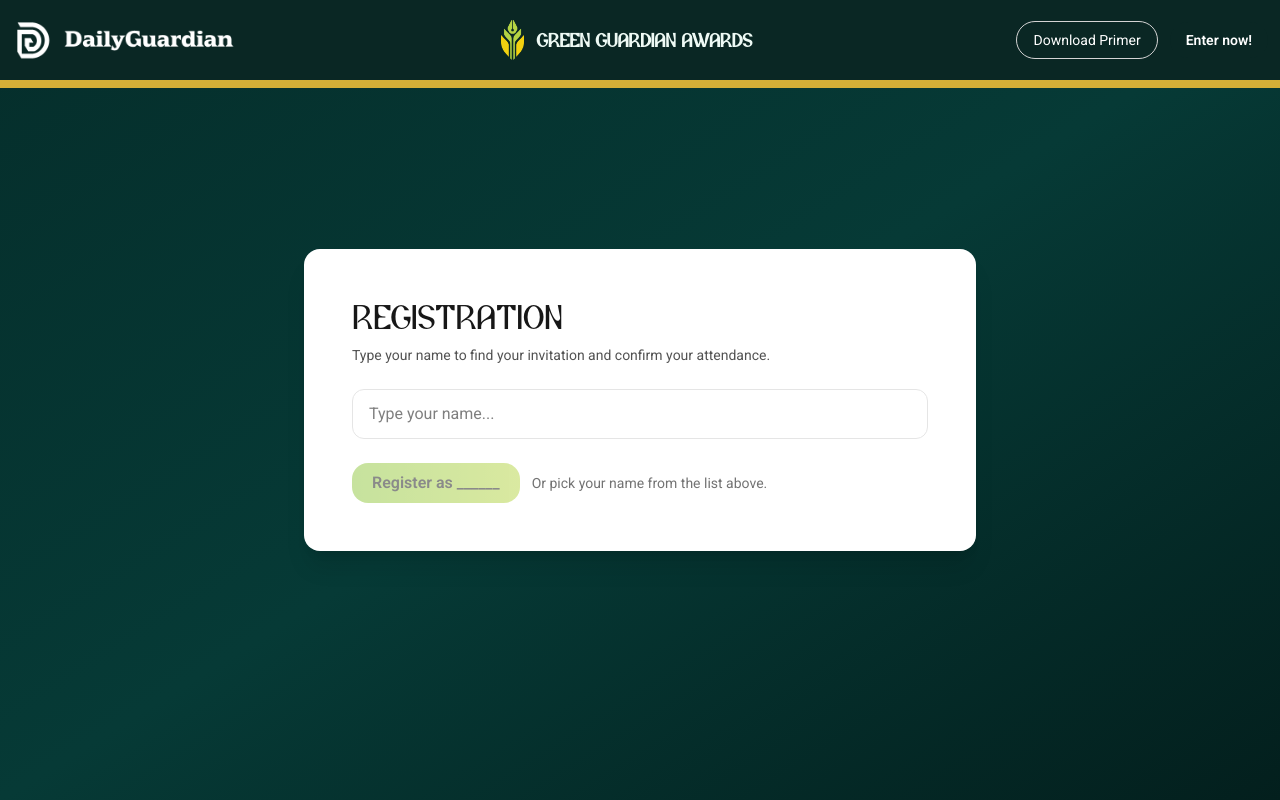
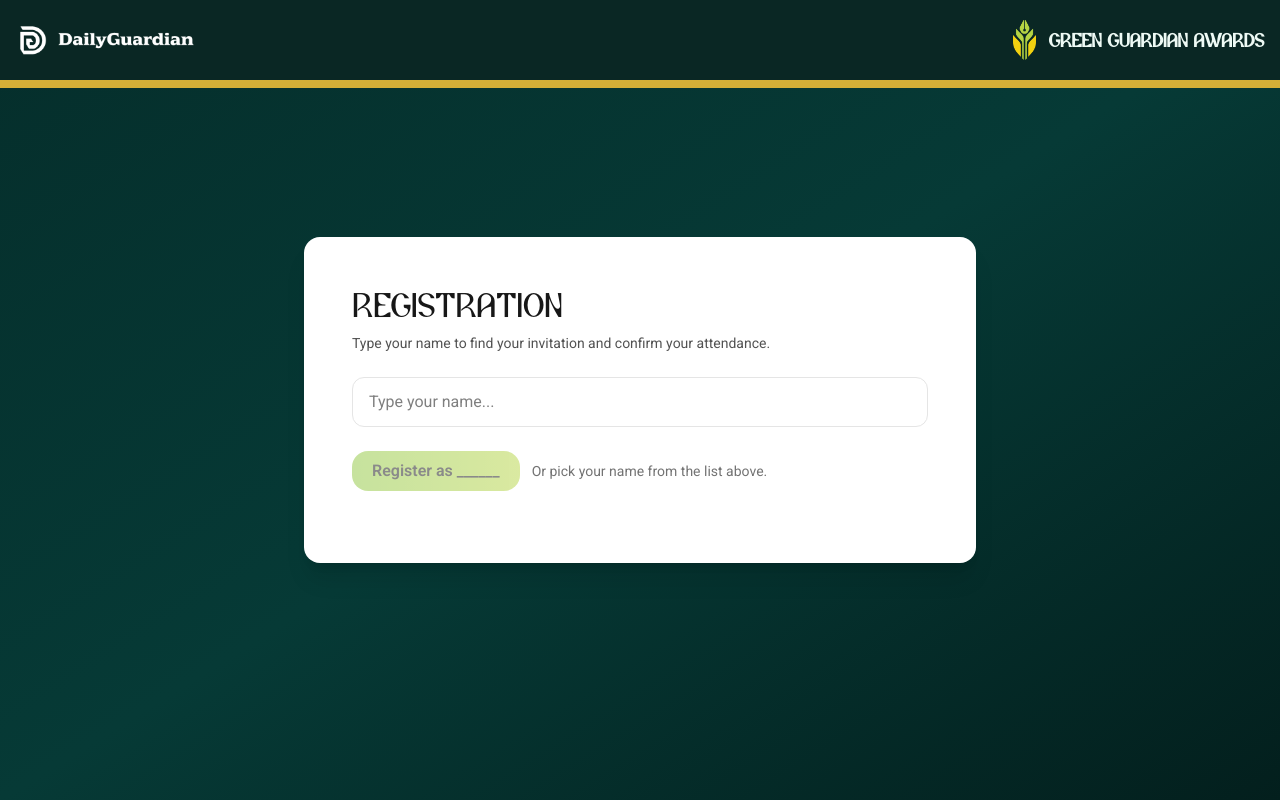
Before and after one commit to warpinnovations/green-guardian-awards, a Next.js app: page /registration in a window 1280 px wide. Built offline with nearby package versions, Linux system fonts and the light colour scheme.

Commit message:
fix: registration header and validation

```diff
--- a/app/api/registration/route.ts
+++ b/app/api/registration/route.ts
@@ -26,12 +26,18 @@ export async function POST(req: Request) {
   }
 }
 
-export async function GET() {
+export async function GET(req: Request) {
   try {
-    const { data, error } = await supabaseAdmin
-      .from("registrations")
-      .select("*")
-      .order("created_at", { ascending: false });
+    const url = new URL(req.url);
+    const name = url.searchParams.get("name")?.trim();
+
+    let query = supabaseAdmin.from("registrations").select("*").order("created_at", { ascending: false });
+
+    if (name) {
+      query = query.eq("name", name);
+    }
+
+    const { data, error } = await query;
 
     if (error) return NextResponse.json({ error: error.message }, { status: 500 });
     return NextResponse.json({ ok: true, data });
--- a/app/components/Header.tsx
+++ b/app/components/Header.tsx
@@ -1,16 +1,15 @@
 "use client";
 
 import Image from "next/image";
+import Link from "next/link";
 import ColoredLogo from "@/public/logos/asset-colored.png";
 import DGLogo from "@/public/logos/dg-logo-black.png";
 
-import Link from "next/link";
-
 interface HeaderProps {
-  showCTA?: boolean;
+   variant?: "full" | "minimal";
 }
 
-export default function Header({ showCTA = true }: HeaderProps) {
+export default function Header({ variant = "full" }: HeaderProps) {
    const scrollToId = (id: string) => {
       const el = document.getElementById(id);
       if (!el) return;
@@ -22,46 +21,42 @@ export default function Header({ showCTA = true }: HeaderProps) {
    };
 
    return (
-     <header className="fixed top-0 left-0 right-0 z-50  bg-[#0A2724] backdrop-blur-md border-b-8 border-[#D4AF37]">
-        <div className="mx-auto max-w-7xl px-3">
+      <header className="fixed top-0 left-0 right-0 z-50 bg-[#0A2724] border-b-8 border-[#D4AF37]">
+         <div className="mx-auto max-w-7xl px-4">
             <div className="flex h-20 items-center justify-between">
-              <Link href={"/"} className="cursor-pointer">
+
+               {/* LEFT — DG LOGO */}
+               <Link href="/" className="cursor-pointer">
                   <Image
                      src={DGLogo}
                      alt="Daily Guardian"
                      width={180}
                      height={100}
-                    className="mb-2 mt-2 object-contain lg:w-56 w-38 invert"
+                     className="object-contain invert"
                   />
                </Link>
-              <Link href={"/"}>
-                 <div className="flex items-center gap-3">
+
+               {/* RIGHT — GREEN GUARDIAN */}
+               <Link href="/" className="flex items-center gap-3">
                   <Image
                      src={ColoredLogo}
                      alt="Green Guardian Awards"
-                       className="lg:h-10 h-8 w-auto object-contain"
+                     className="h-8 lg:h-10 w-auto object-contain"
                      height={40}
                      priority
                   />
                   <p className="font-alviona lg:text-xl text-[15px] font-semibold text-[#eefaf5] leading-tight">
                      Green Guardian Awards
                   </p>
-                 </div>
                </Link>
 
-              {/* CTA BUTTONS */}
-              {showCTA && (
+               {/* CTA BUTTONS (only in full mode) */}
+               {variant === "full" && (
                   <div className="flex items-center gap-3">
                      <button
                         type="button"
                         onClick={() => scrollToId("primer")}
-                       className="
-                cursor-pointer
-                hidden sm:inline-flex
-                rounded-full border border-neutral-300
-                px-4 py-2 text-sm font-medium
-                hover:bg-neutral-50 hover:text-black/70  transition text-white
-              "
+                        className="hidden sm:inline-flex rounded-full border border-neutral-300 px-4 py-2 text-sm font-medium text-white hover:bg-neutral-50 hover:text-black transition"
                      >
                         Download Primer
                      </button>
@@ -69,14 +64,7 @@ export default function Header({ showCTA = true }: HeaderProps) {
                      <button
                         type="button"
                         onClick={() => scrollToId("nominate")}
-                       className="
-                cursor-pointer
-                inline-flex rounded-full
-                bg-[#0A2724] text-white
-                px-4 py-2 text-sm font-semibold
-                transition-transform duration-300 ease-out
-                hover:scale-110
-              "
+                        className="inline-flex rounded-full bg-[#D4AF37] text-[#0A2724] px-4 py-2 text-sm font-semibold hover:scale-105 transition-transform"
                      >
                         Enter now!
                      </button>
--- a/app/registration/page.tsx
+++ b/app/registration/page.tsx
@@ -6,7 +6,7 @@ export default function RegistrationPage() {
   const [invitees, setInvitees] = useState<string[]>([]);
   const [query, setQuery] = useState("");
   const [selected, setSelected] = useState<string | null>(null);
-  const [status, setStatus] = useState<null | "idle" | "saving" | "done">("idle");
+  const [status, setStatus] = useState<null | "idle" | "saving" | "done" | "already" >("idle");
 
   useEffect(() => {
     fetch("/files/invitees.json")
@@ -23,14 +23,31 @@ export default function RegistrationPage() {
 
   async function confirmRegistration(name: string) {
     setStatus("saving");
+
     try {
-      await fetch("/api/registration", {
+      // Check if already registered
+      const res = await fetch(`/api/registration?name=${encodeURIComponent(name)}`);
+      const existing = await res.json();
+
+      if (existing?.data?.length) {
+        // Already registered
+        setSelected(name);
+        setStatus("already"); // custom status
+        return;
+      }
+
+      // Proceed to register
+      const postRes = await fetch("/api/registration", {
         method: "POST",
         headers: { "content-type": "application/json" },
         body: JSON.stringify({ name }),
       });
+
+      const data = await postRes.json();
+      if (!data.ok) throw new Error(data.error || "Registration failed");
+
+      setSelected(name);
       setStatus("done");
-      setSelected(name);
     } catch (err) {
       console.error(err);
       setStatus("idle");
@@ -51,7 +68,7 @@ export default function RegistrationPage() {
 
   return (
     <main className="min-h-screen flex items-center justify-center p-6 bg-gradient-to-br from-[#052e2b] via-[#063a36] to-[#031f1d]">
-      <Header />
+      <Header variant="minimal" />
       <div className="max-w-2xl w-full bg-white rounded-2xl shadow-xl overflow-hidden">
         <div className="p-8 lg:p-12">
           <h1 className="font-alviona text-3xl lg:text-4xl text-neutral-900 mb-2">Registration</h1>
@@ -131,9 +148,33 @@ export default function RegistrationPage() {
             )}
           </div>
 
-          {status === "done" && (
-            <p className="mt-6 text-sm text-green-700">Thanks — you are registered as <strong>{selected}</strong>.</p>
-          )}
+          <div className="mt-6">
+            {status === "done" && selected && (
+              <div className="inline-flex flex-col items-center px-4 py-2 bg-green-50 rounded-full shadow-sm">
+                <span className="text-green-800 font-semibold text-sm">Registered</span>
+                <span className="text-green-700 text-xs">
+                  Registered on {new Date().toLocaleDateString("en-US", {
+                    month: "short",
+                    day: "numeric",
+                    year: "numeric",
+                  })}
+                </span>
+              </div>
+            )}
+
+            {status === "already" && selected && (
+              <div className="inline-flex flex-col items-center px-4 py-2 bg-yellow-50 rounded-full shadow-sm">
+                <span className="text-yellow-800 font-semibold text-sm">Already Registered</span>
+                <span className="text-yellow-700 text-xs">
+                  Registered on {new Date().toLocaleDateString("en-US", {
+                    month: "short",
+                    day: "numeric",
+                    year: "numeric",
+                  })}
+                </span>
+              </div>
+            )}
+          </div>
         </div>
       </div>
     </main>
--- a/app/submission/page.tsx
+++ b/app/submission/page.tsx
@@ -437,7 +437,7 @@ export default function EntrySubmission({
 
    return (
       <div className="min-h-screen relative">
-         <Header showCTA={false} />
+         <Header />
 
          {!dataPrivacyConcerns && (
             <div className="fixed inset-0 flex items-center justify-center z-50 bg-gray-900/70">
```
Lines whose indentation alone changed are shown as unchanged.
